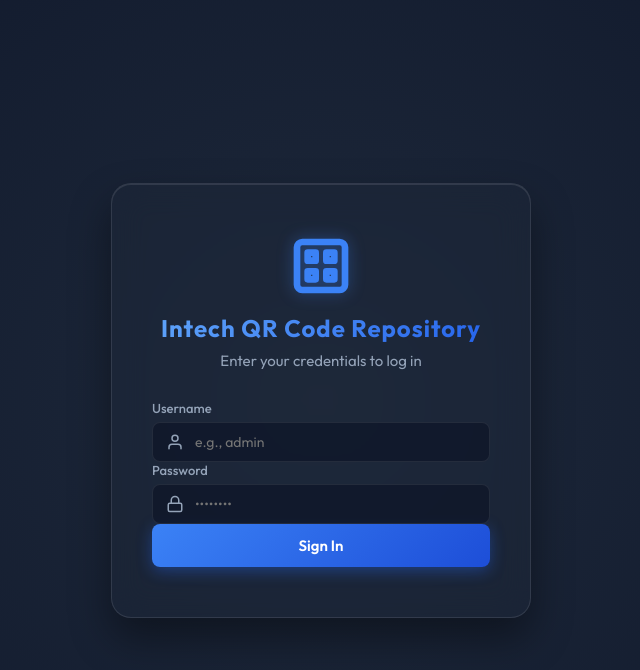
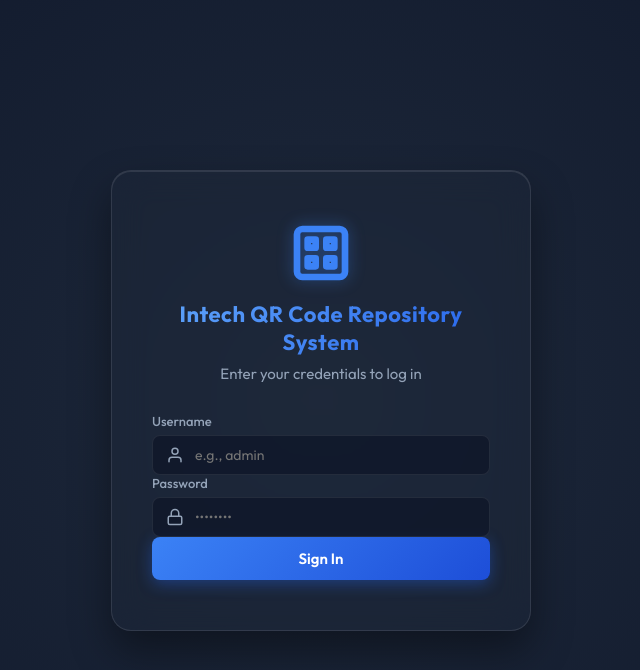
Before and after one commit to pratyushmurarka-lgtm/sticker-app, a Flask app: page /login in a window 1280 px wide. Shown: the top 670 px of the page, without its empty margins (319-959 px from the left). Run offline with Flask 3, Linux system fonts and the light colour scheme.

Commit message:
Update login page title from 'Intech QR Code Repository' to 'Intech QR Code Repository System' and adjust styling to fit layout

```diff
--- a/static/style.css
+++ b/static/style.css
@@ -101,8 +101,8 @@ body {
 
 .login-header h1 {
     font-weight: 800;
-    font-size: 24px;
-    letter-spacing: 1px;
+    font-size: 22px;
+    letter-spacing: 0.5px;
     background: linear-gradient(135deg, #60a5fa 0%, #2563eb 100%);
     -webkit-background-clip: text;
     -webkit-text-fill-color: transparent;
--- a/templates/login.html
+++ b/templates/login.html
@@ -19,7 +19,7 @@
                     <path d="M14 14h3v3h-3z"/>
                 </svg>
             </div>
-            <h1>Intech QR Code Repository</h1>
+            <h1>Intech QR Code Repository System</h1>
             <p>Enter your credentials to log in</p>
         </div>
 
```
